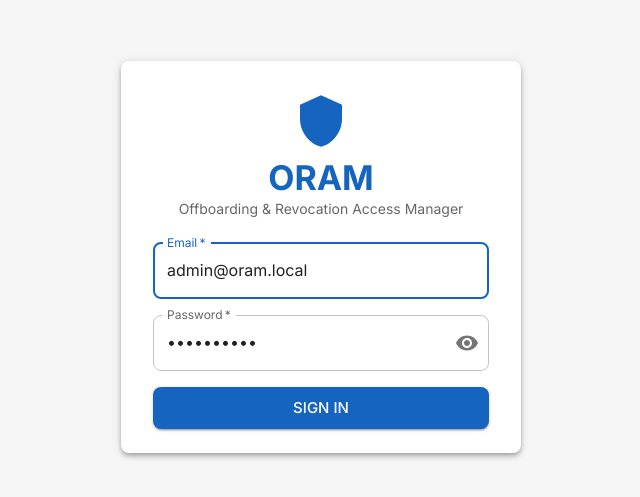
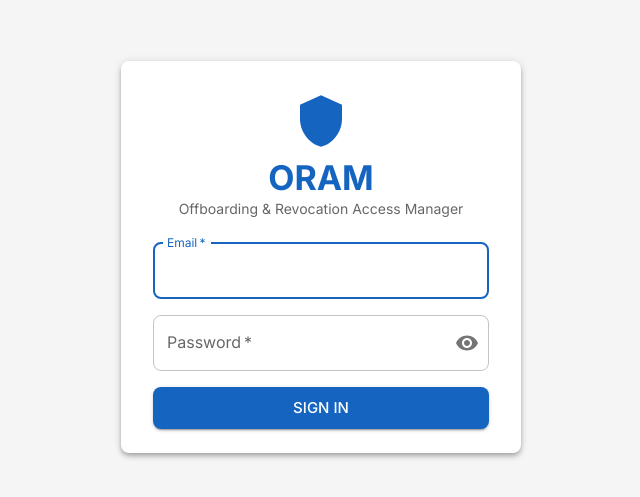
Before and after one commit to AmannSeo/ORAM_ver_0.1, a React (Vite) app in the folder frontend/: page /login in a window 1280 px wide. Shown: the part 143-640 px from the top of the page, without its empty margins (319-959 px from the left). Built offline with nearby package versions, Linux system fonts and the light colour scheme; no server answers.

Commit message:
아이디, 비번 자동 입력 해제

```diff
--- a/frontend/src/pages/Login.tsx
+++ b/frontend/src/pages/Login.tsx
@@ -11,8 +11,8 @@ import { useNavigate } from 'react-router-dom';
 export default function Login() {
   const { setAuth } = useAuthStore();
   const navigate = useNavigate();
-  const [email, setEmail] = useState('admin@oram.local');
-  const [password, setPassword] = useState('Admin1234!');
+  const [email, setEmail] = useState('');
+  const [password, setPassword] = useState('');
   const [showPassword, setShowPassword] = useState(false);
   const [loading, setLoading] = useState(false);
   const [error, setError] = useState<string | null>(null);
```
